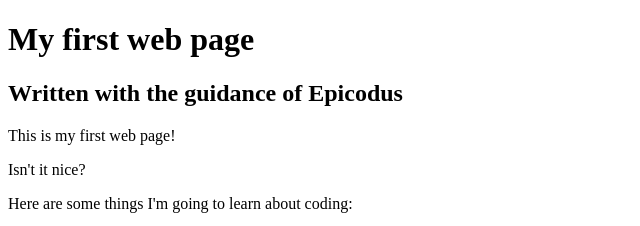
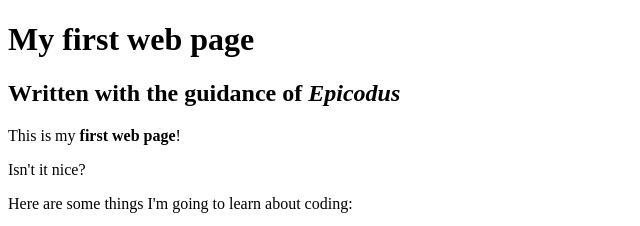
Before and after one commit to riley-mc/my-first-website, a plain HTML site: page my-first-website.html in a window 1280 px wide. Shown: the top 226 px of the page, 0-640 px from the left. Drawn offline with Linux system fonts and the light colour scheme.

```diff
--- a/my-first-website.html
+++ b/my-first-website.html
@@ -5,9 +5,9 @@
 </head>
 <body>
   <h1>My first web page</h1>
-  <h2>Written with the guidance of Epicodus</h2>
+  <h2>Written with the guidance of <em>Epicodus</em></h2>
 
-  <p>This is my first web page!</p>
+  <p>This is my <strong>first web page</strong>!</p>
   <p>Isn't it nice?</p>
 
   <p>Here are some things I'm going to learn about coding:</p>
```
Also changed, not shown: my-pets.html (+10 -0 lines), 1 other file.
